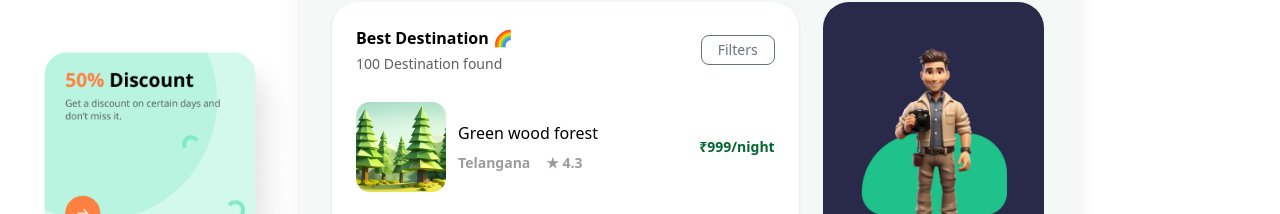
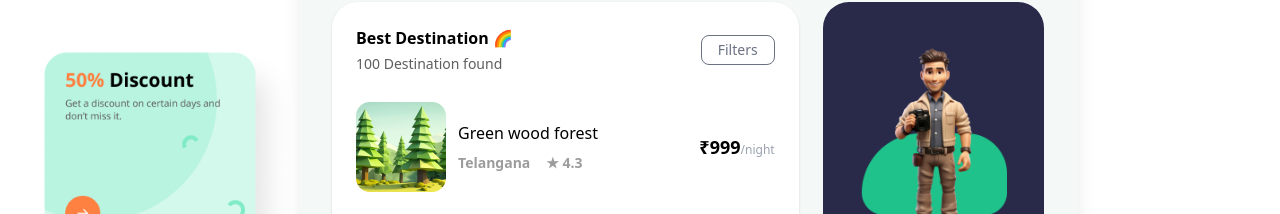
Before and after one commit to AsardeenAzees/Travelingo, a React (Vite) app: page / in a window 1280 px wide. Shown: the part 586-800 px from the top of the page. Built offline with nearby package versions, Linux system fonts and the light colour scheme.

Commit message:
updated best desticnation compoent css

```diff
--- a/src/components/BestDestinationList.jsx
+++ b/src/components/BestDestinationList.jsx
@@ -28,7 +28,10 @@ export default function BestDestinationList() {
 
           </div>
 
-          <div className="font-semibold text-green-800 text-sm">₹{d.price}/night</div>
+          <div>
+            <span className="font-semibold text-black text-[18px]">₹{d.price}</span>
+            <span className="text-gray-400 text-[12px]">/night</span>
+          </div>
         </div>
       ))}
     </div>
```
